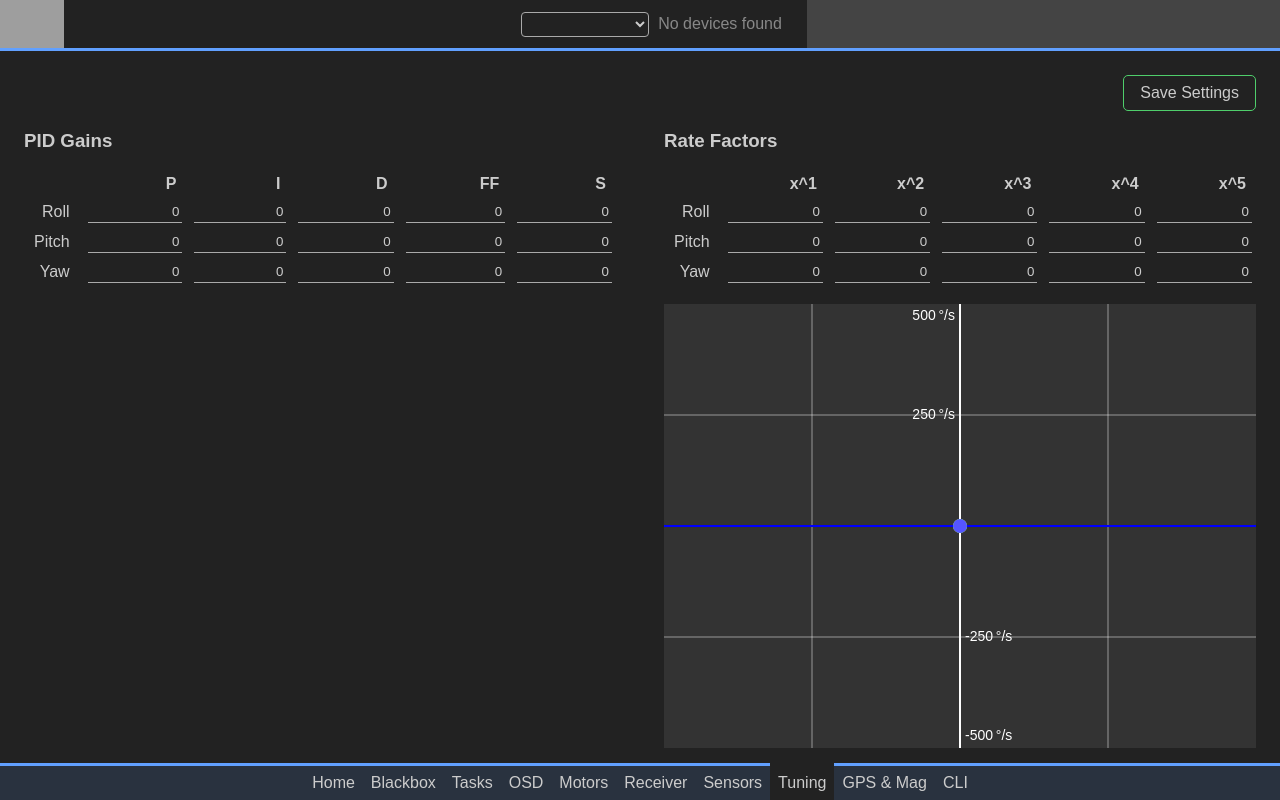
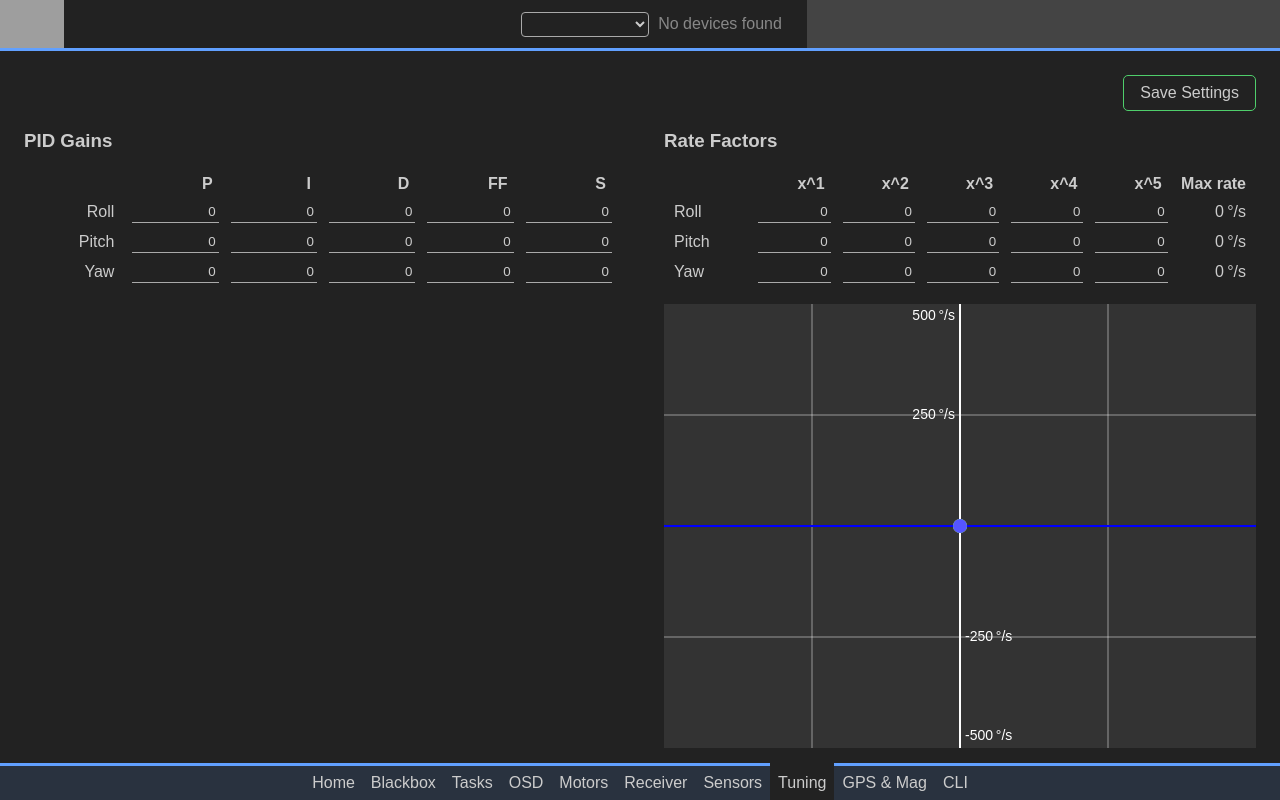
Before and after one commit to bastian2001/Kolibri-FC, a Vue app in the folder Configurator/: page /tuning in a window 1280 px wide. Built offline with nearby package versions, Linux system fonts and the light colour scheme; grey boxes are pictures that could not be loaded.

Commit message:
Update Tuning.vue

```diff
--- a/Configurator/src/views/Tuning.vue
+++ b/Configurator/src/views/Tuning.vue
@@ -188,6 +188,7 @@ export default defineComponent({
 			switch (this.scale) {
 				case 750:
 				case 1500:
+					drawLines = 6
 					break;
 				case 500:
 				case 1000:
@@ -313,16 +314,18 @@ export default defineComponent({
 						<th>x^3</th>
 						<th>x^4</th>
 						<th>x^5</th>
+						<th>Max rate</th>
 					</tr>
 				</thead>
 				<tbody>
 					<tr v-for="(ax, i) in rateFactors">
-						<td>{{ ['Roll', 'Pitch', 'Yaw'][i] }}</td>
+						<td style="text-align:left">{{ ['Roll', 'Pitch', 'Yaw'][i] }}</td>
 						<td v-for="(_val, j) in ax">
 							<input type="number" v-model="rateFactors[i][j]" @wheel="e => {
 								scrollInputRate(e, i, j);
 							}" />
 						</td>
+						<td> {{ ax[0] + ax[1] + ax[2] + ax[3] + ax[4]  + ' °/s'}}</td>
 					</tr>
 				</tbody>
 			</table>
@@ -363,6 +366,11 @@ export default defineComponent({
 	background-color: #fff1;
 }
 
+table {
+	table-layout: fixed;
+	width: 100%;
+}
+
 th,
 td {
 	text-align: right;
```
